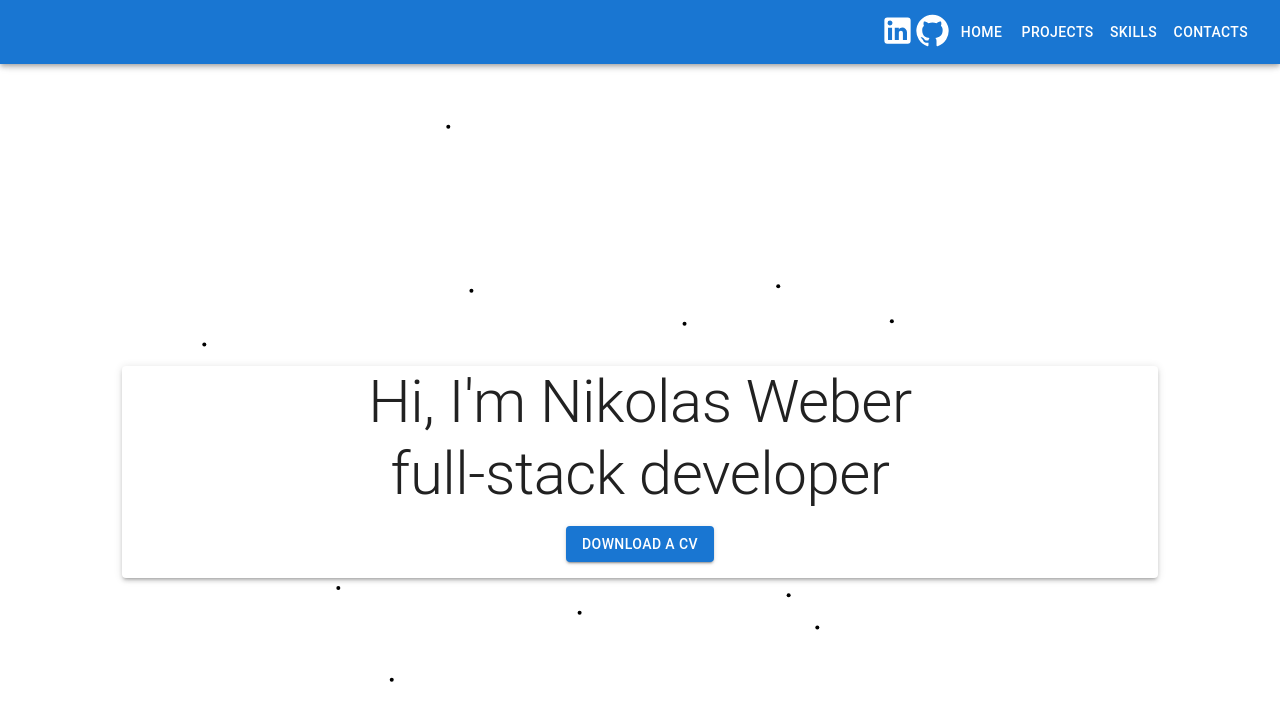
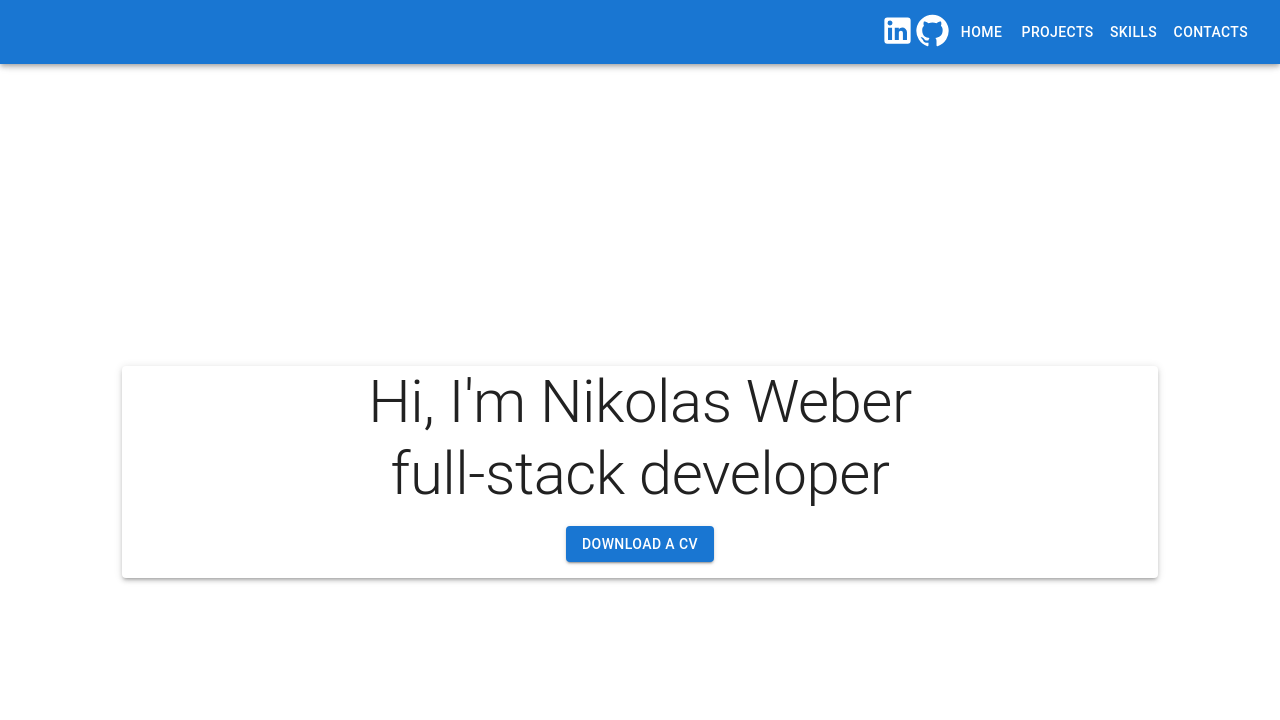
Before and after one commit to Weber0906/portfoliopage, a React (Create React App) app: page / in a window 1280 px wide. Shown: the top 720 px of the page. Built offline with nearby package versions, Linux system fonts and the light colour scheme.

Commit message:
removed bcgr

```diff
--- a/src/App.js
+++ b/src/App.js
@@ -6,14 +6,14 @@ import './App.css'; // Update the CSS import to reflect the new file name
 import Projects from './Pages/Projects';
 import Skills from './Pages/Skills';
 import Contacts from './Pages/Contacts';
-import Particle from './Partials/Particles.jsx';
+// import Particle from './Partials/Particles.jsx';
 
 
 function App() {
 
   return (
       <Router>
-          <Particle />
+          {/* <Particle /> */}
           <Navbar />
         <Routes>
             <Route path="/" element={<Mainpage />} />
```
Also changed, not shown: src/Pages/Mainpage.js (+0 -7 lines).
